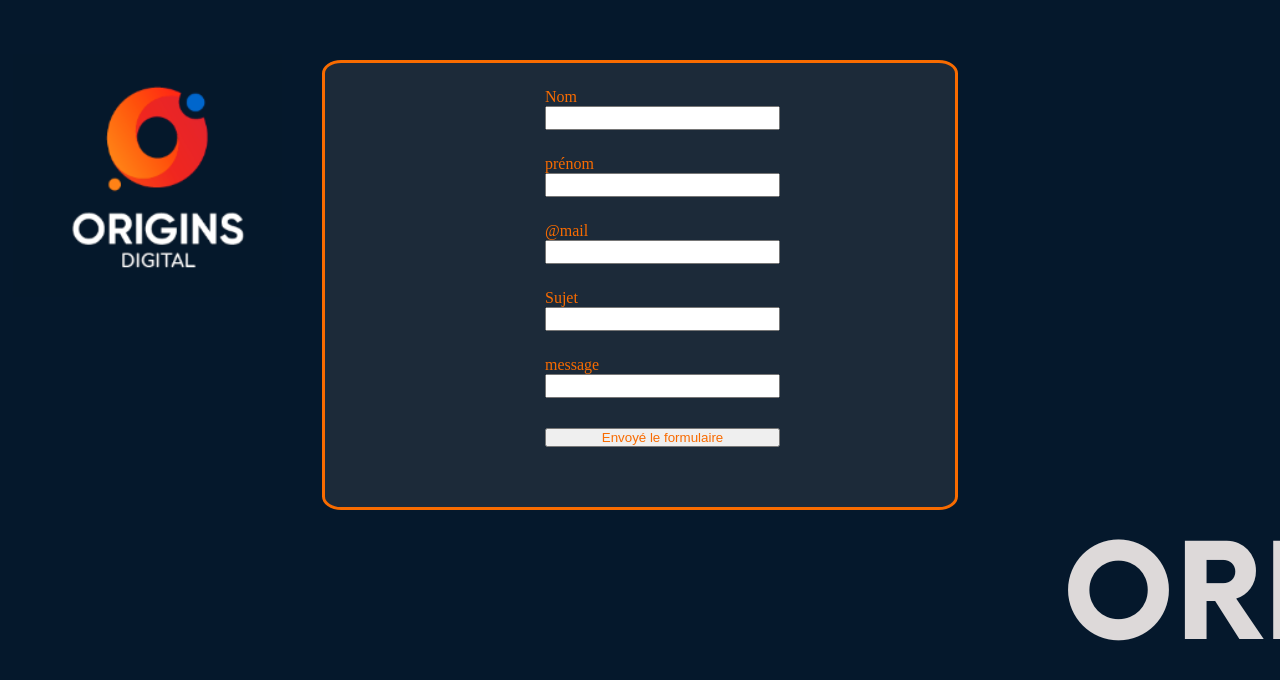
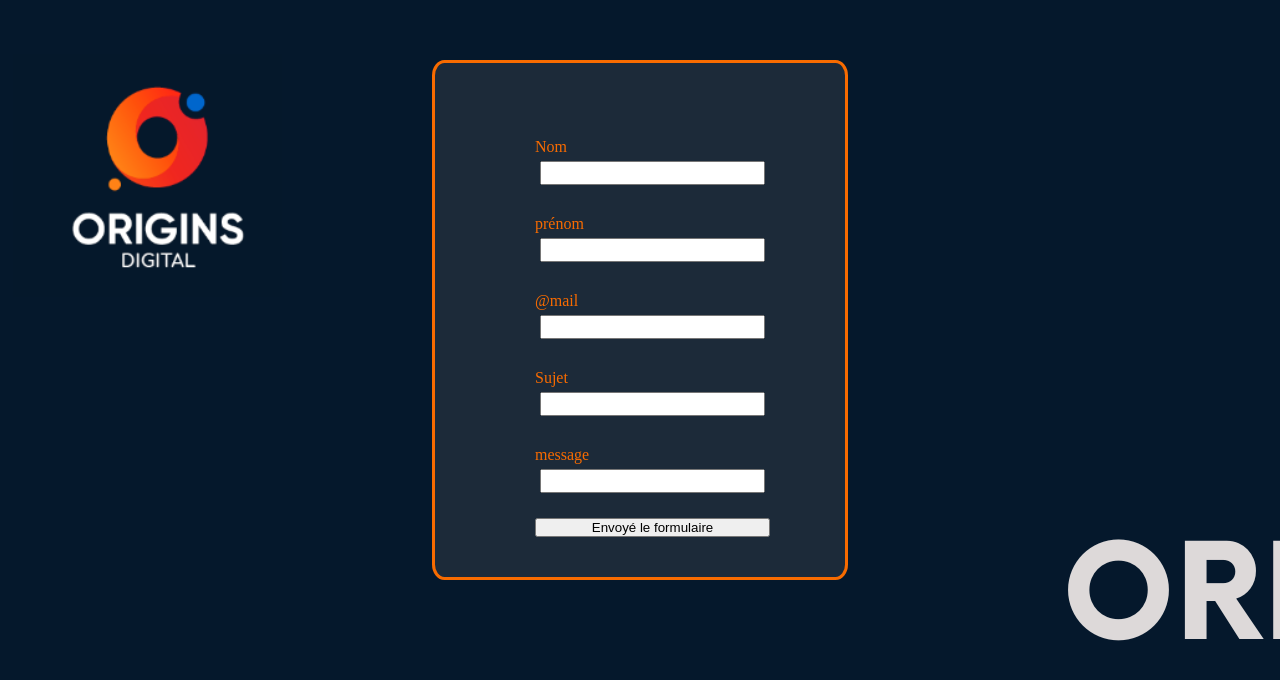
Before and after one commit to WildCodeSchool-2023-09/JS-RMT-React_If-Projet3-Origin, a React (Vite) app in the folder frontend/: page /contact in a window 1280 px wide. Shown: the top 680 px of the page. Built offline with nearby package versions, Linux system fonts and the light colour scheme; no server answers.

Commit message:
modification du css page contact video inscption avec modif insciptorigin jsx

```diff
--- a/frontend/src/components/VideoAcceuil.css
+++ /dev/null
@@ -1,3 +0,0 @@
-body {
-  background: pink;
-}
--- a/frontend/src/components/administration/AdminContact.css
+++ b/frontend/src/components/administration/AdminContact.css
@@ -1,19 +1,19 @@
 .adm-form {
   background-color: rgb(28, 42, 57);
   border-radius: 3%;
-  width: 520px;
+  width: 320px;
   margin: auto;
   border: 3px solid rgb(248, 107, 0);
   margin-top: 60px;
-  padding-bottom: 50px;
-  padding-right: 110px;
+  padding-bottom: 40px;
+  padding-right: 10px;
 }
 
 .lab {
   display: flex;
   flex-direction: column;
   position: relative;
-  right: 350px;
+  right: 50px;
   margin: 20px;
   width: 235px;
   color: rgb(248, 107, 0);
@@ -21,8 +21,7 @@
 
 .labt {
   position: relative;
-  left: 210px;
-  margin: 10px;
+  left: 20px;
+  margin: 0px;
   width: 235px;
-  color: rgb(248, 107, 0);
 }
--- a/frontend/src/components/administration/AdminVideo.css
+++ b/frontend/src/components/administration/AdminVideo.css
@@ -4,6 +4,8 @@
 
 .admin-label {
   padding-bottom: 10%;
+  color: rgb(7, 134, 246);
+  text-align: right;
 }
 
 .admin-main {
@@ -13,7 +15,7 @@
 }
 
 .adm-link {
-  color: white;
+  color: rgb(254, 251, 251);
   font-size: larger;
   text-decoration: none;
 }
@@ -26,7 +28,7 @@
 }
 
 .admin-h1 {
-  color: white;
+  color: rgb(249, 246, 246);
   text-align: center;
   margin-top: 3vw;
 }
--- a/frontend/src/pages/admin/InscriptOrigins.css
+++ b/frontend/src/pages/admin/InscriptOrigins.css
@@ -1,12 +1,15 @@
 label {
-  padding-left: 550px;
+  padding-left: 50px;
   padding-top: 5px;
   margin: 5px;
+  color: rgb(248, 107, 0);
 }
 
 input {
+  display: flex;
+  padding-left: 50px;
   padding-top: 5px;
-  padding-left: 5px;
+  margin: 5px;
 }
 
 .button {
@@ -17,3 +20,15 @@
   background-color: rgb(248, 107, 0);
   color: white;
 }
+
+main form {
+  margin-left: 450px;
+  background-color: #1c2a39;
+  border-radius: 3%;
+  padding-bottom: 50px;
+  margin-top: 60px;
+  width: 300px;
+  padding-left: 80px;
+  padding-top: 50px;
+  border: 3px solid rgb(248, 107, 0);
+}
--- a/frontend/src/pages/admin/InscriptOrigins.jsx
+++ b/frontend/src/pages/admin/InscriptOrigins.jsx
@@ -29,7 +29,7 @@
             <input type="password" name="password" required />
           </label>
           <label>
-            Confirmation du mot de passe
+            Confirmation
             <input type="password" name="comfirmedPassword" required />
           </label>
           <button className="Inscription" type="submit">
```
